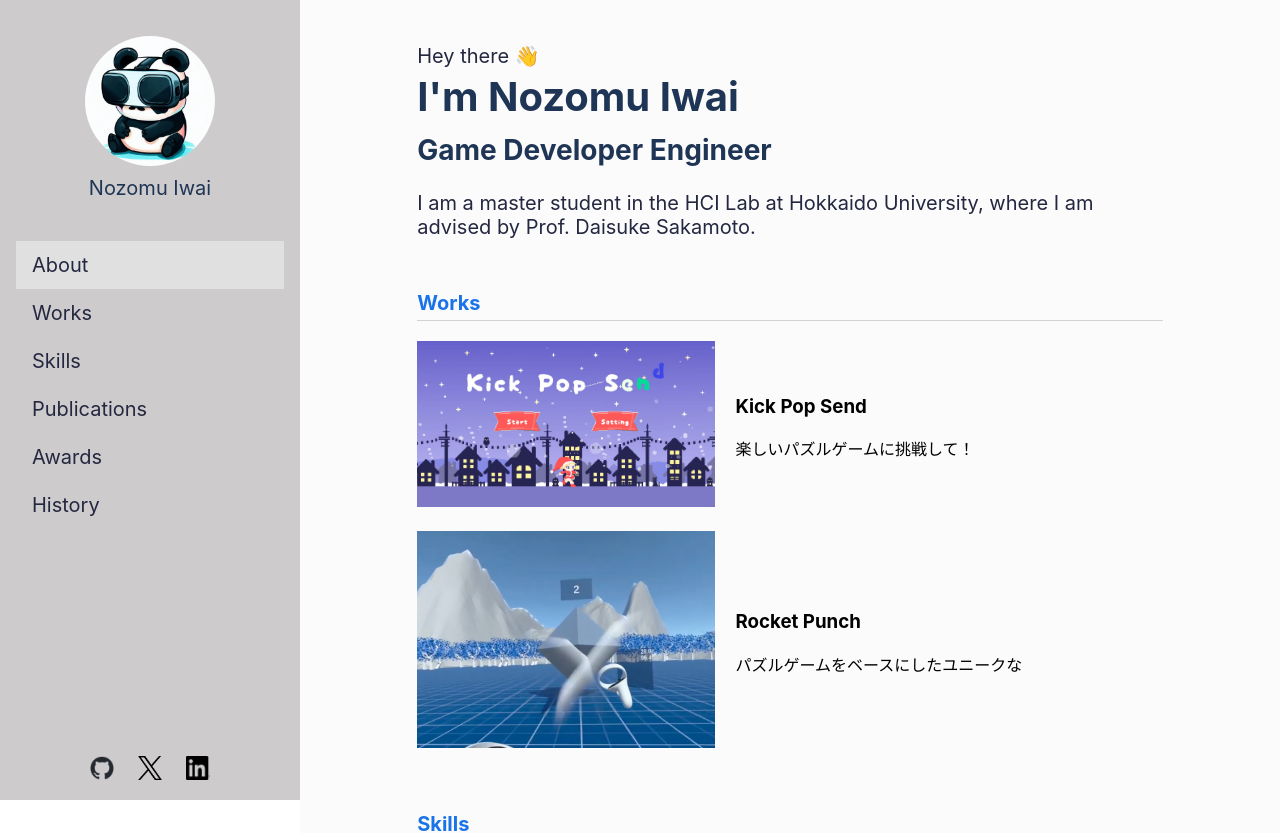
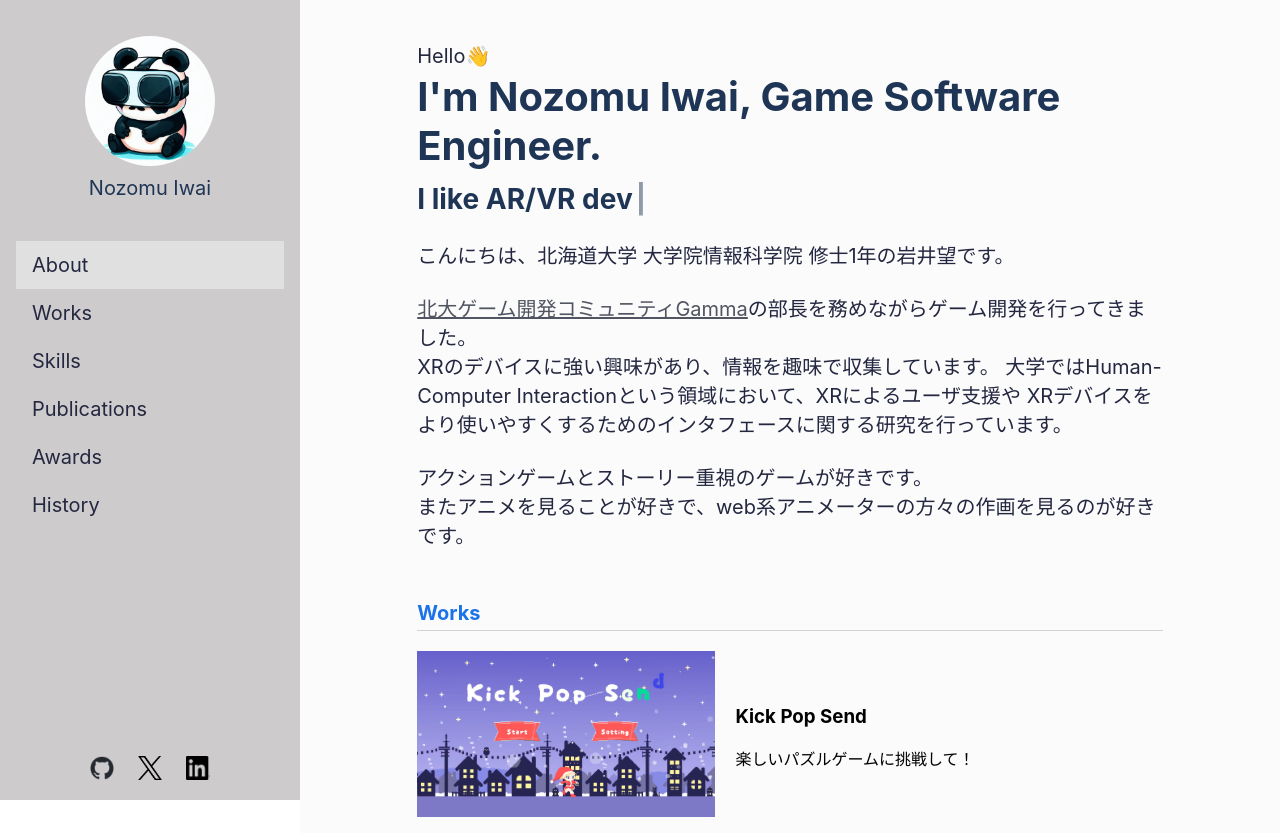
Before and after one commit to NI-yy/NI-yy.github.io, a React (Create React App) app: page / in a window 1280 px wide. Shown: the top 833 px of the page. Built offline with nearby package versions, Linux system fonts and the light colour scheme; the HTML template or start-up script is replaced by a standard one.

Commit message:
ヘッダーの実装(アニメーション)とサイドバーの調整

```diff
--- a/package.json
+++ b/package.json
@@ -13,6 +13,7 @@
     "react": "^19.0.0",
     "react-dom": "^19.0.0",
     "react-scripts": "5.0.1",
+    "react-simple-typewriter": "^5.0.1",
     "web-vitals": "^2.1.4"
   },
   "scripts": {
--- a/src/components/Header.js
+++ b/src/components/Header.js
@@ -1,17 +1,51 @@
 import React from 'react';
 import '../styles/Header.css';
+import { Typewriter } from 'react-simple-typewriter'
 
 function Header() {
+  const words = ['Unity.', 'AR/VR devices.','Action & Story-driven Games.', 'watching the animation artworks.', ''];
+
   return (
     <section id="about" className="header-section">
-      <div class="text-block-1">Hey there 👋</div>
-      <div class="text-block-2">I'm Nozomu Iwai</div>
-      <div class="text-block-3">Game Developer Engineer</div>
+      <div class="text-block-1">
+        <text class="tex-line-1">
+        Hello👋
+        </text>
+      </div>
+      <div class="text-block-2">
+        <text class="tex-line-2">
+        I'm Nozomu Iwai, Game Software Engineer.
+        </text>
+      </div>
+      <div class="text-block-3">
+        <text class="tex-line-3">
+        I like {' '}
+        </text>
+        <Typewriter
+        words={words}
+        loop={0}
+        cursor
+        cursorStyle='|'
+        typeSpeed={150}
+        deleteSpeed={50}
+        delaySpeed={1000}
+      />
+      </div>
       <div class="text-block-4">
-        <text class="text-lg">
-        I am a master student in the HCI Lab at Hokkaido University,
-        where I am advised by Prof. Daisuke Sakamoto.
-        </text>
+      <text className="text-lg">
+      こんにちは、北海道大学 大学院情報科学院 修士1年の岩井望です。<br />
+      <br />
+      <a href="https://x.com/gamma_game_com" className="gamma-link">
+        北大ゲーム開発コミュニティGamma
+      </a>
+      の部長を務めながらゲーム開発を行ってきました。<br />
+      XRのデバイスに強い興味があり、情報を趣味で収集しています。
+      大学ではHuman-Computer Interactionという領域において、XRによるユーザ支援や
+      XRデバイスをより使いやすくするためのインタフェースに関する研究を行っています。<br />
+      <br />
+      アクションゲームとストーリー重視のゲームが好きです。<br />
+      またアニメを見ることが好きで、web系アニメーターの方々の作画を見るのが好きです。<br />
+      </text>
       </div>
     </section>
   );
--- a/src/styles/Header.css
+++ b/src/styles/Header.css
@@ -2,6 +2,8 @@
     text-align: left;
     margin-bottom: 20px;
   }
+
+
 
   .text-block-1{
     color: var(--color-navy);
@@ -27,3 +29,7 @@
     font-size: var(--font-size-large);
     padding: 12px 0;
   }
+
+  .gamma-link{
+    color: var(--color-gray-dark);
+  }
--- a/src/styles/Sidebar.css
+++ b/src/styles/Sidebar.css
@@ -94,6 +94,10 @@
     flex-grow: 1;
   }
 
+  .sidebar-open .nav-list {
+    padding-top: 50px;
+  }
+
   .nav-list ul {
     list-style: none;
     padding-left: 0px;
```
Also changed, not shown: 2 other files (tests, documents, lock files or other folders).
